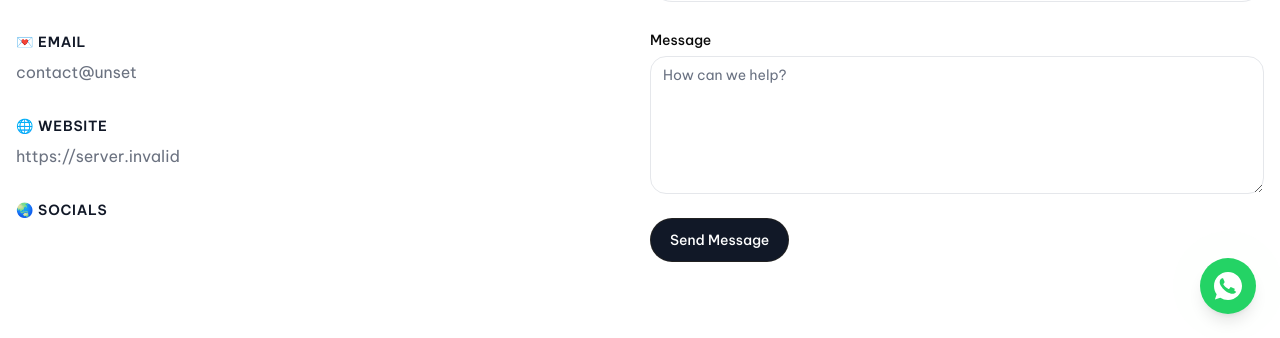
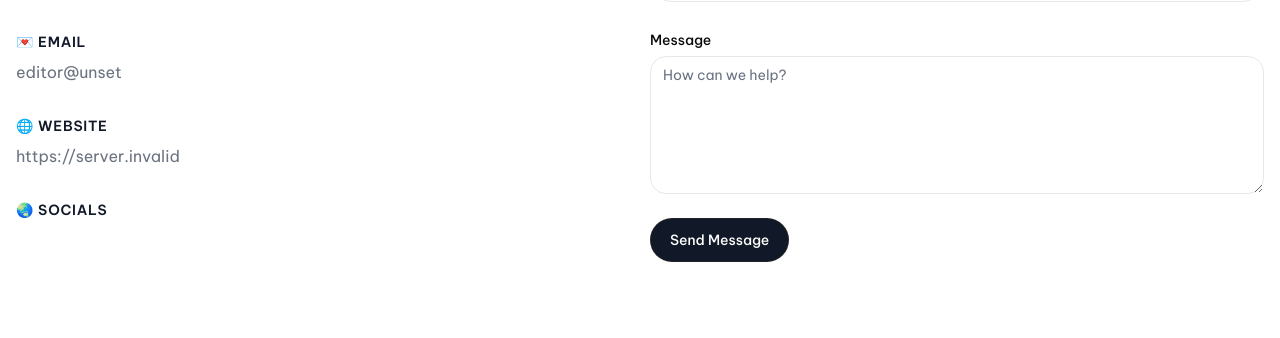
Before and after one commit to Lab-Verse/blog-front, a Next.js app: page /en/contact in a window 1280 px wide. Shown: the part 462-800 px from the top of the page. Built offline with nearby package versions, Linux system fonts and the light colour scheme; no server answers; some icons are missing; a web font is replaced by a local one.

Commit message:
remove WhatsApp button, change contact email to editor@twa.com.pk

```diff
--- a/src/app/[locale]/(app)/ai-policy/page.tsx
+++ b/src/app/[locale]/(app)/ai-policy/page.tsx
@@ -4,7 +4,7 @@ import { generateAlternateLanguages } from '@/utils/seo'
 
 const SITE_NAME = process.env.NEXT_PUBLIC_SITE_NAME || 'TWA Blog'
 const SITE_URL = process.env.NEXT_PUBLIC_SITE_URL || 'https://twa.com.pk'
-const CONTACT_EMAIL = process.env.NEXT_PUBLIC_CONTACT_EMAIL || `contact@${process.env.NEXT_PUBLIC_SITE_DOMAIN || 'twa.com.pk'}`
+const CONTACT_EMAIL = process.env.NEXT_PUBLIC_CONTACT_EMAIL || `editor@${process.env.NEXT_PUBLIC_SITE_DOMAIN || 'twa.com.pk'}`
 
 export async function generateMetadata({ params }: { params: Promise<{ locale: string }> }) {
   const { locale } = await params
--- a/src/app/[locale]/(app)/contact/page.tsx
+++ b/src/app/[locale]/(app)/contact/page.tsx
@@ -10,7 +10,7 @@ import { getTranslations, setRequestLocale } from 'next-intl/server'
 import { generateAlternateLanguages } from '@/utils/seo'
 
 const SITE_NAME = process.env.NEXT_PUBLIC_SITE_NAME || 'TWA Blog'
-const CONTACT_EMAIL = process.env.NEXT_PUBLIC_CONTACT_EMAIL || `contact@${process.env.NEXT_PUBLIC_SITE_DOMAIN || 'twa.com.pk'}`
+const CONTACT_EMAIL = process.env.NEXT_PUBLIC_CONTACT_EMAIL || `editor@${process.env.NEXT_PUBLIC_SITE_DOMAIN || 'twa.com.pk'}`
 const SITE_URL = process.env.NEXT_PUBLIC_SITE_URL || 'https://twa.com.pk'
 
 export async function generateMetadata({ params }: { params: Promise<{ locale: string }> }) {
--- a/src/app/[locale]/(app)/cookie-policy/page.tsx
+++ b/src/app/[locale]/(app)/cookie-policy/page.tsx
@@ -4,7 +4,7 @@ import { generateAlternateLanguages } from '@/utils/seo'
 
 const SITE_NAME = process.env.NEXT_PUBLIC_SITE_NAME || 'TWA Blog'
 const SITE_URL = process.env.NEXT_PUBLIC_SITE_URL || 'https://twa.com.pk'
-const CONTACT_EMAIL = process.env.NEXT_PUBLIC_CONTACT_EMAIL || `contact@${process.env.NEXT_PUBLIC_SITE_DOMAIN || 'twa.com.pk'}`
+const CONTACT_EMAIL = process.env.NEXT_PUBLIC_CONTACT_EMAIL || `editor@${process.env.NEXT_PUBLIC_SITE_DOMAIN || 'twa.com.pk'}`
 
 export async function generateMetadata({ params }: { params: Promise<{ locale: string }> }) {
   const { locale } = await params
--- a/src/app/[locale]/(app)/privacy-policy/page.tsx
+++ b/src/app/[locale]/(app)/privacy-policy/page.tsx
@@ -4,7 +4,7 @@ import { generateAlternateLanguages } from '@/utils/seo'
 
 const SITE_NAME = process.env.NEXT_PUBLIC_SITE_NAME || 'TWA Blog'
 const SITE_URL = process.env.NEXT_PUBLIC_SITE_URL || 'https://twa.com.pk'
-const CONTACT_EMAIL = process.env.NEXT_PUBLIC_CONTACT_EMAIL || `contact@${process.env.NEXT_PUBLIC_SITE_DOMAIN || 'twa.com.pk'}`
+const CONTACT_EMAIL = process.env.NEXT_PUBLIC_CONTACT_EMAIL || `editor@${process.env.NEXT_PUBLIC_SITE_DOMAIN || 'twa.com.pk'}`
 
 export async function generateMetadata({ params }: { params: Promise<{ locale: string }> }) {
   const { locale } = await params
--- a/src/app/[locale]/(app)/terms-of-service/page.tsx
+++ b/src/app/[locale]/(app)/terms-of-service/page.tsx
@@ -4,7 +4,7 @@ import { generateAlternateLanguages } from '@/utils/seo'
 
 const SITE_NAME = process.env.NEXT_PUBLIC_SITE_NAME || 'TWA Blog'
 const SITE_URL = process.env.NEXT_PUBLIC_SITE_URL || 'https://twa.com.pk'
-const CONTACT_EMAIL = process.env.NEXT_PUBLIC_CONTACT_EMAIL || `contact@${process.env.NEXT_PUBLIC_SITE_DOMAIN || 'twa.com.pk'}`
+const CONTACT_EMAIL = process.env.NEXT_PUBLIC_CONTACT_EMAIL || `editor@${process.env.NEXT_PUBLIC_SITE_DOMAIN || 'twa.com.pk'}`
 
 export async function generateMetadata({ params }: { params: Promise<{ locale: string }> }) {
   const { locale } = await params
--- a/src/app/[locale]/layout.tsx
+++ b/src/app/[locale]/layout.tsx
@@ -8,7 +8,6 @@ import { setRequestLocale } from 'next-intl/server'
 import { notFound } from 'next/navigation'
 import { routing, rtlLocales, type Locale } from '@/i18n/routing'
 import ThemeProvider from '../theme-provider'
-import WhatsAppButton from '@/components/WhatsAppButton'
 import SiteStructuredData from '@/components/SiteStructuredData'
 
 // ── Latin font (EN, ES) ────────────────────────────────
@@ -260,7 +259,6 @@ export default async function LocaleLayout({
           <ThemeProvider>
             <Toaster richColors position={dir === 'rtl' ? 'top-left' : 'top-right'} closeButton />
             <div>{children}</div>
-            <WhatsAppButton />
           </ThemeProvider>
         </NextIntlClientProvider>
       </body>
--- a/src/components/WhatsAppButton.tsx
+++ /dev/null
@@ -1,29 +0,0 @@
-const WHATSAPP_NUMBER = '923421910341'
-const PREFILLED_MESSAGE = 'Hello, I would like to get in touch with The World Ambassador.'
-
-export default function WhatsAppButton() {
-  const url = `https://wa.me/${WHATSAPP_NUMBER}?text=${encodeURIComponent(PREFILLED_MESSAGE)}`
-
-  return (
-    <a
-      href={url}
-      target="_blank"
-      rel="noopener noreferrer"
-      aria-label="Contact us on WhatsApp"
-      className="fixed bottom-6 right-6 z-50 flex h-14 w-14 items-center justify-center rounded-full bg-[#25D366] text-white shadow-lg transition-transform hover:scale-110 active:scale-95"
-    >
-      {/* Pulse ring */}
-      <span className="absolute inset-0 animate-ping rounded-full bg-[#25D366] opacity-20" />
-
-      {/* WhatsApp SVG icon */}
-      <svg
-        xmlns="http://www.w3.org/2000/svg"
-        viewBox="0 0 32 32"
-        fill="currentColor"
-        className="relative h-7 w-7"
-      >
-        <path d="M16.004 0h-.008C7.174 0 0 7.176 0 16c0 3.5 1.128 6.744 3.046 9.378L1.054 31.29l6.118-1.96A15.9 15.9 0 0 0 16.004 32C24.826 32 32 24.822 32 16S24.826 0 16.004 0zm9.35 22.606c-.39 1.1-1.932 2.014-3.17 2.28-.848.18-1.956.324-5.684-1.222-4.772-1.978-7.838-6.816-8.076-7.132-.228-.316-1.916-2.55-1.916-4.862 0-2.312 1.212-3.45 1.642-3.922.39-.43.918-.612 1.224-.612.152 0 .288.008.41.014.43.018.644.042.928.716.354.838 1.216 2.962 1.322 3.178.108.216.216.506.066.802-.14.306-.264.494-.48.76-.216.266-.424.47-.64.756-.196.248-.418.514-.172.944.246.422 1.094 1.8 2.348 2.916 1.614 1.436 2.974 1.882 3.396 2.09.424.208.67.178.916-.108.254-.292 1.086-1.264 1.376-1.698.284-.432.572-.36.96-.216.392.144 2.48 1.17 2.906 1.382.424.216.708.32.812.496.104.178.104 1.028-.286 2.128z" />
-      </svg>
-    </a>
-  )
-}
```
Also changed, not shown: src/app/[locale]/(auth)/signup/SignupForm.tsx (line endings or trailing spaces).
